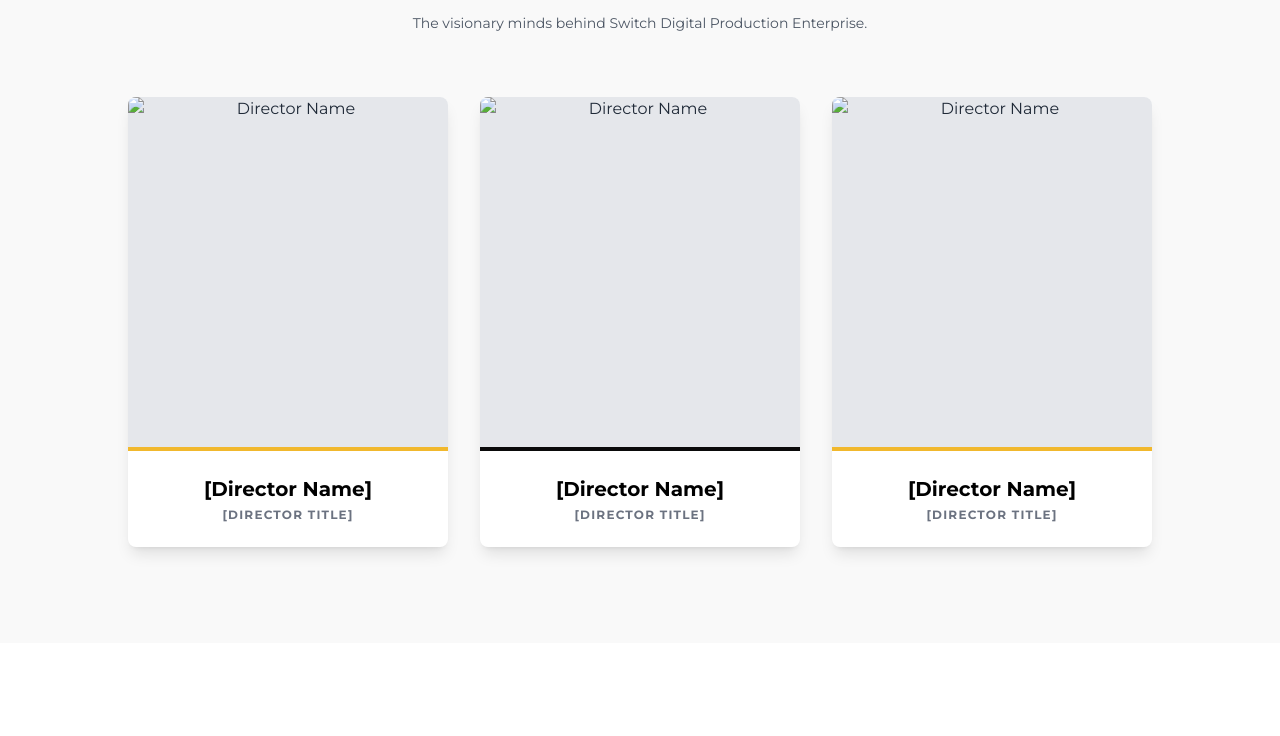
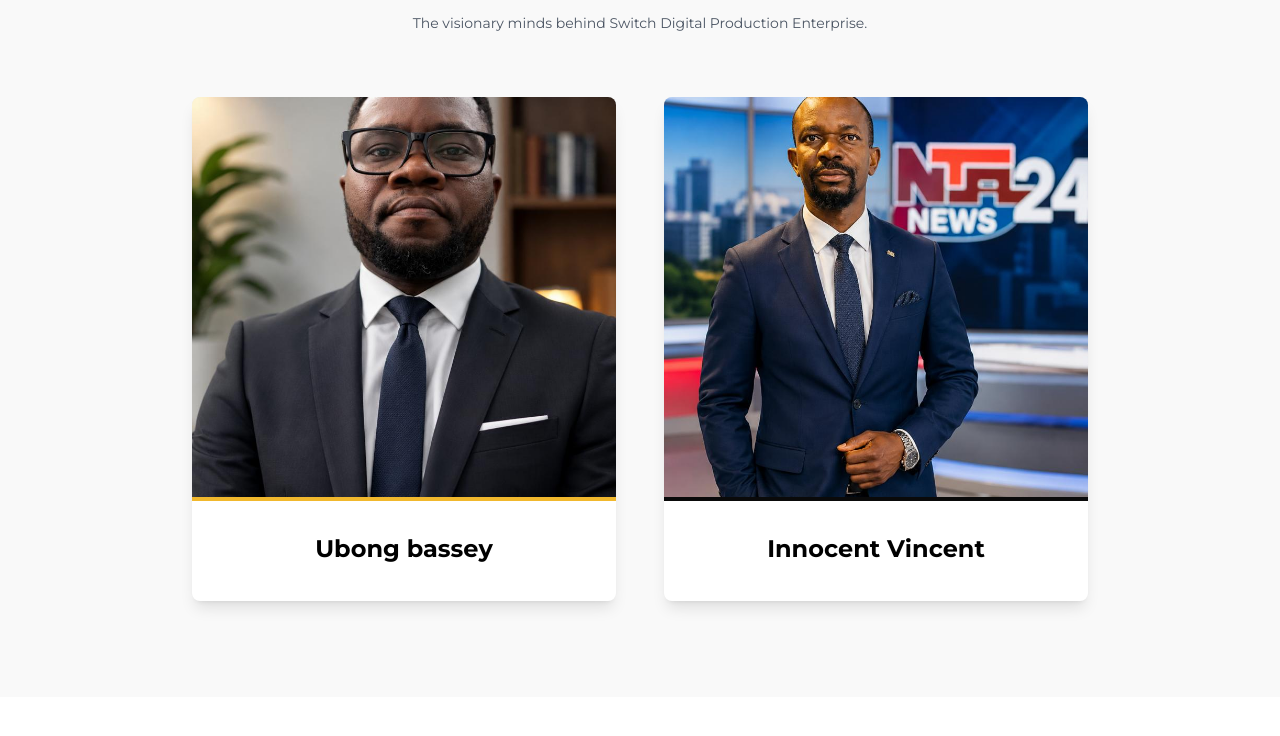
Before and after one commit to IAMGOODNESS/faceofchef, a plain HTML site: page index.html in a window 1280 px wide. Shown: the part 2503-3239 px from the top of the page. Drawn offline with nearby package versions, Linux system fonts and the light colour scheme.

```diff
--- a/index.html
+++ b/index.html
@@ -182,6 +182,7 @@
     </section>
 
     <!-- Meet The Directors Section -->
+    <!-- Meet The Directors Section (2 Directors Layout) -->
     <section id="directors" class="bg-brandGray py-24">
         <div class="max-w-[1400px] mx-auto px-6 lg:px-16">
             <div class="text-center mb-16">
@@ -190,37 +191,29 @@
                 <p class="text-gray-600 text-sm max-w-2xl mx-auto">The visionary minds behind Switch Digital Production Enterprise.</p>
             </div>
 
-            <div class="grid grid-cols-1 md:grid-cols-3 gap-8 max-w-5xl mx-auto">
+            <!-- Changed grid-cols-3 to md:grid-cols-2 and restricted max-w to keep it centered and elegant -->
+            <div class="grid grid-cols-1 md:grid-cols-2 gap-12 max-w-4xl mx-auto">
                 <!-- Director 1 -->
                 <div class="bg-white rounded-lg overflow-hidden shadow-lg text-center group">
-                    <div class="h-[350px] bg-gray-200 w-full overflow-hidden">
-                        <img src="path-to-director-1.jpg" alt="Director Name" class="w-full h-full object-cover group-hover:scale-105 transition-transform duration-500">
+                    <div class="h-[400px] bg-gray-200 w-full overflow-hidden">
+                        <!-- Replace with Director 1 Image -->
+                        <img src="director1.jpeg" alt="Director Name" class="w-full h-full object-cover group-hover:scale-105 transition-transform duration-500">
                     </div>
-                    <div class="p-6 border-t-4 border-brandYellow">
-                        <h3 class="text-xl font-bold text-black mb-1">[Director Name]</h3>
-                        <p class="text-xs text-gray-500 font-bold uppercase tracking-widest">[Director Title]</p>
+                    <div class="p-8 border-t-4 border-brandYellow">
+                        <h3 class="text-2xl font-bold text-black mb-1">Ubong bassey</h3>
+
                     </div>
                 </div>
 
                 <!-- Director 2 -->
                 <div class="bg-white rounded-lg overflow-hidden shadow-lg text-center group">
-                    <div class="h-[350px] bg-gray-200 w-full overflow-hidden">
-                        <img src="path-to-director-2.jpg" alt="Director Name" class="w-full h-full object-cover group-hover:scale-105 transition-transform duration-500">
+                    <div class="h-[400px] bg-gray-200 w-full overflow-hidden">
+                        <!-- Replace with Director 2 Image -->
+                        <img src="director2.jpeg" alt="Director Name" class="w-full h-full object-cover group-hover:scale-105 transition-transform duration-500">
                     </div>
-                    <div class="p-6 border-t-4 border-brandDark">
-                        <h3 class="text-xl font-bold text-black mb-1">[Director Name]</h3>
-                        <p class="text-xs text-gray-500 font-bold uppercase tracking-widest">[Director Title]</p>
-                    </div>
-                </div>
+                    <div class="p-8 border-t-4 border-brandDark">
+                        <h3 class="text-2xl font-bold text-black mb-1">Innocent Vincent</h3>
 
-                <!-- Director 3 -->
-                <div class="bg-white rounded-lg overflow-hidden shadow-lg text-center group">
-                    <div class="h-[350px] bg-gray-200 w-full overflow-hidden">
-                        <img src="path-to-director-3.jpg" alt="Director Name" class="w-full h-full object-cover group-hover:scale-105 transition-transform duration-500">
-                    </div>
-                    <div class="p-6 border-t-4 border-brandYellow">
-                        <h3 class="text-xl font-bold text-black mb-1">[Director Name]</h3>
-                        <p class="text-xs text-gray-500 font-bold uppercase tracking-widest">[Director Title]</p>
                     </div>
                 </div>
             </div>
@@ -301,7 +294,7 @@
                         </li>
                     </ul>
 
-                    <a href="#contact" class="inline-flex items-center bg-brandYellow text-black px-8 py-4 text-sm font-bold tracking-widest hover:bg-white transition-all duration-300 shadow-[0_0_20px_rgba(241,184,45,0.3)] hover:shadow-[0_0_30px_rgba(255,255,255,0.5)] hover:-translate-y-1">
+                    <a href="https://forms.gle/mZAq1N6YnEu6qXcv9" class="inline-flex items-center bg-brandYellow text-black px-8 py-4 text-sm font-bold tracking-widest hover:bg-white transition-all duration-300 shadow-[0_0_20px_rgba(241,184,45,0.3)] hover:shadow-[0_0_30px_rgba(255,255,255,0.5)] hover:-translate-y-1">
                         REGISTER AS A CHEF <i class="fa-solid fa-utensils ml-3"></i>
                     </a>
                 </div>
```
Also changed, not shown: director1.jpeg (added), director2.jpeg (added).
